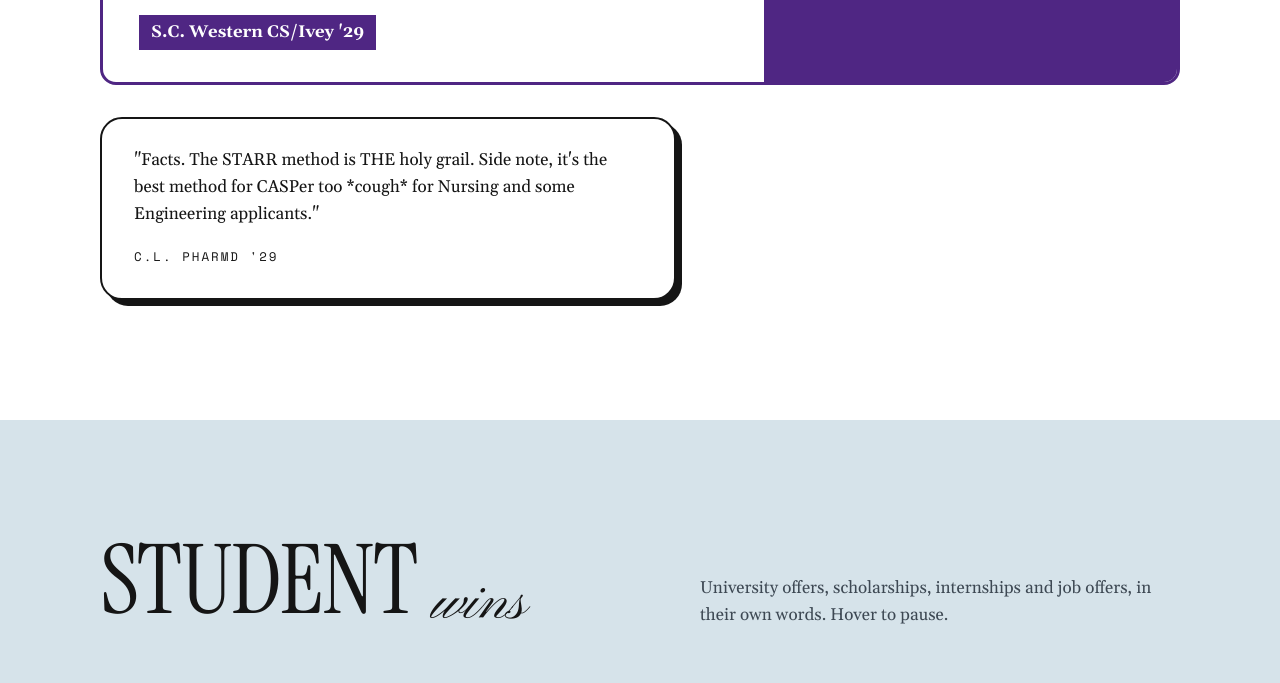
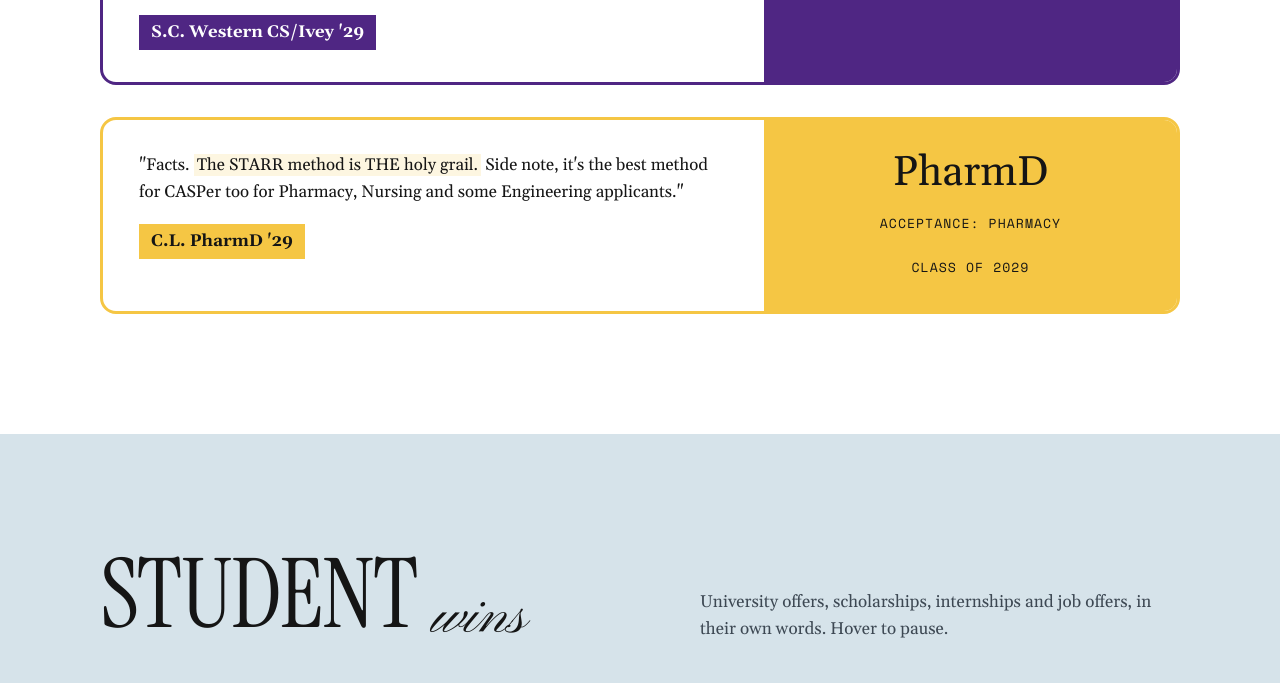
Before and after one commit to hey-coach-liv/studio, a plain HTML site: page stories.html in a window 1280 px wide. Shown: the part 1868-2551 px from the top of the page. Drawn offline with nearby package versions, Linux system fonts and the light colour scheme.

Commit message:
Yellow PharmD acceptance card with updated C.L. quote
Co-Authored-By: Claude Opus 5.5 <noreply@anthropic.com>

```diff
--- a/assets/site.css
+++ b/assets/site.css
@@ -121,6 +121,8 @@ body { background: var(--white); }
 }
 .accept.queens { --school: var(--queens); }
 .accept.western { --school: var(--western); }
+.accept.pharm { --school: #f5c644; }
+.accept.pharm .school, .accept.pharm cite { color: var(--ink); }
 .accept blockquote { margin: 0; padding: 32px 36px; font-size: 1.05rem; }
 .accept blockquote p { margin-bottom: 18px; }
 .accept mark { background: color-mix(in srgb, var(--school) 16%, white); color: inherit; padding: 0 3px; }
--- a/stories.html
+++ b/stories.html
@@ -11,8 +11,8 @@
   <link rel="preconnect" href="https://fonts.googleapis.com">
   <link rel="preconnect" href="https://fonts.gstatic.com" crossorigin>
   <link href="https://fonts.googleapis.com/css2?family=Instrument+Serif:ital@0;1&family=Pinyon+Script&family=Gelasio:ital,wght@0,400;0,600;0,700;1,400;1,700&family=Space+Mono:wght@400;700&display=swap" rel="stylesheet">
-  <link rel="stylesheet" href="assets/brand.css?v=202610042112">
-  <link rel="stylesheet" href="assets/site.css?v=202610042112">
+  <link rel="stylesheet" href="assets/brand.css?v=202610042113">
+  <link rel="stylesheet" href="assets/site.css?v=202610042113">
 </head>
 <body>
   <div class="announce mono">The First Year Guide is coming soon. <a data-link="waitlist" href="https://forms.gle/zMGZJQcMr5tQE6yZ8">Join the waitlist &rarr;</a></div>
@@ -78,10 +78,16 @@
           </div>
         </article>
 
-        <div class="quote-box reveal">
-          <p>"Facts. The STARR method is THE holy grail. Side note, it's the best method for CASPer too *cough* for Nursing and some Engineering applicants."</p>
-          <span class="mono">C.L. PharmD '29</span>
-        </div>
+        <article class="accept pharm reveal">
+          <blockquote>
+            <p>"Facts. <mark>The STARR method is THE holy grail.</mark> Side note, it's the best method for CASPer too for Pharmacy, Nursing and some Engineering applicants."</p>
+            <cite>C.L. PharmD '29</cite>
+          </blockquote>
+          <div class="school">
+            <span class="name">PharmD</span>
+            <span class="mono">Acceptance: Pharmacy<br><br>Class of 2029</span>
+          </div>
+        </article>
       </div>
     </section>
 
@@ -170,6 +176,6 @@
     </div>
   </footer>
 
-  <script src="assets/main.js?v=202610042112"></script>
+  <script src="assets/main.js?v=202610042113"></script>
 </body>
 </html>
```
Also changed, not shown: coaching.html (+3 -3 lines), index.html (+3 -3 lines), shop.html (+4 -4 lines).
